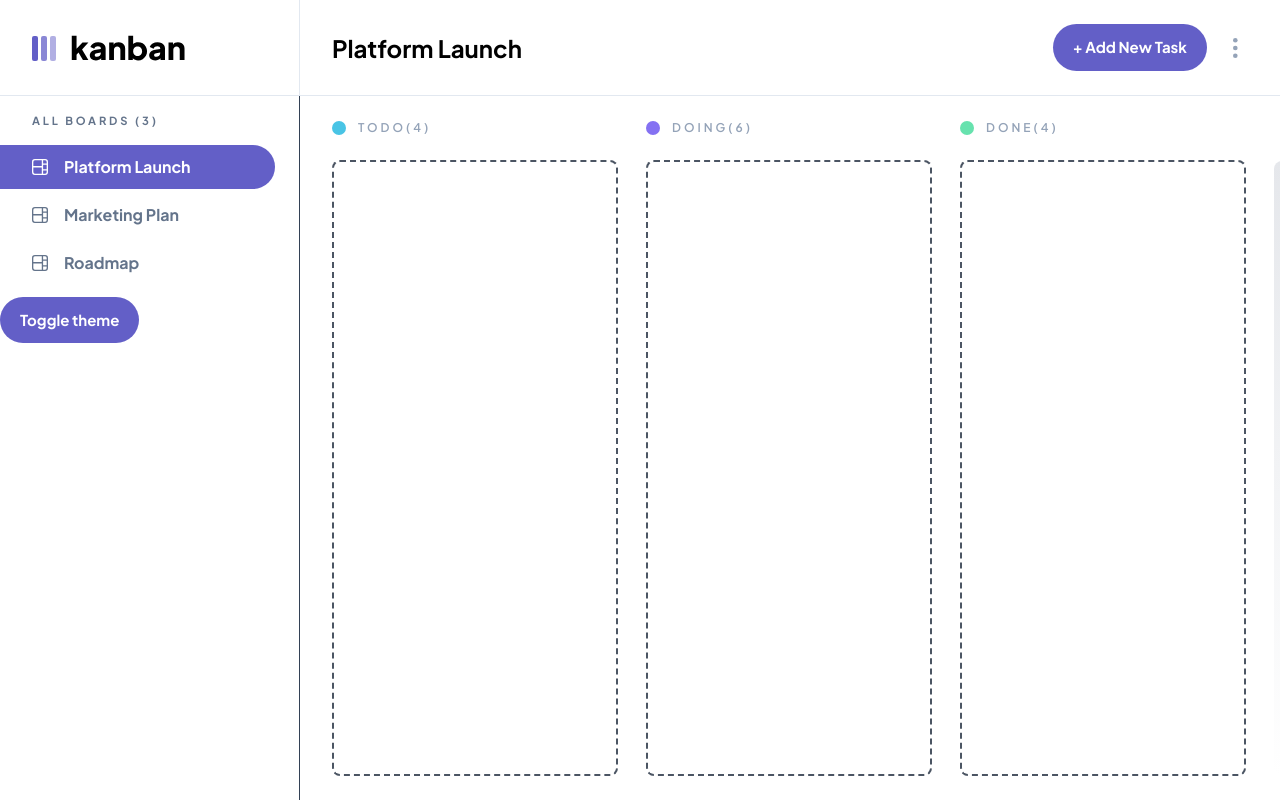
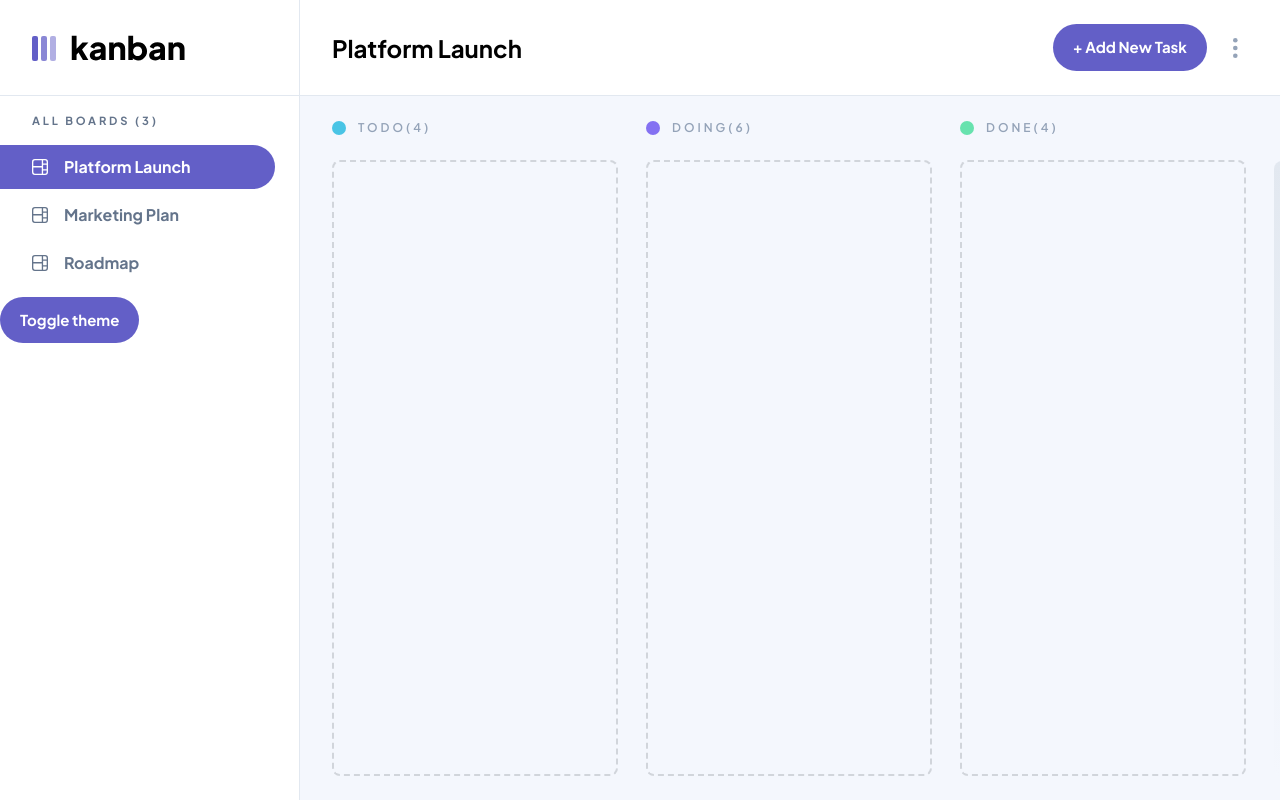
Before and after one commit to Mohamad-Ilham-Ramadhan/kanban-vue, a Vue app: page / in a window 1280 px wide. Built offline with nearby package versions, Linux system fonts and the light colour scheme.

Commit message:
style: light theme border and background

```diff
--- a/src/App.vue
+++ b/src/App.vue
@@ -34,7 +34,7 @@ function toggleTheme() {
   </header>
 
   <div class="flex flex-row">
-    <aside class="shrink-0 w-[300px] h-[100vh] fixed left-0 top-0 z-40 dark:bg-dark-light bg-white border-r border-r-slate-700 pt-[96px]">
+    <aside class="shrink-0 w-[300px] h-[100vh] fixed left-0 top-0 z-40 dark:bg-dark-light bg-white border-r border-r-slate-200 dark:border-r-slate-700 pt-[96px]">
       <div class="h-full pt-4 beautify-scrollbar overflow-auto">
         <div class="uppercase text-[.7rem] text-slate-500 dark:text-slate-400 font-bold tracking-[.175rem] pl-8 mb-4">
           all boards ({{ boardStore.boards.length }})
@@ -65,16 +65,14 @@ function toggleTheme() {
               <div class="uppercase font-semibold tracking-[3px] text-xs text-slate-400">{{ c.name }}({{ c.tasks.length }})</div>
             </div>
 
-            <div class="border-2 border-gray-600 border-dashed rounded-lg h-full">
-
-            </div>
+            <div class="border-2 border-gray-300 dark:border-gray-600 border-dashed rounded-lg h-full"></div>
           </div>
 
           <div
             class="shrink-0 w-[286px] flex flex-col"
           >
             <div class="h-[44px]"></div>
-            <div class="h-full bg-gradient-to-b dark:from-[#383942] dark:to-dark from-gray-200 to-white text-slate-400 dark:text-slate-400 hover:text-primary hover:cursor-pointer rounded-lg transition-colors flex items-center justify-center font-bold text-2xl ">
+            <div class="h-full bg-gradient-to-b dark:from-[#383942] dark:to-dark from-slate-200 to-light-theme-bg text-slate-400 dark:text-slate-400 hover:text-primary hover:cursor-pointer rounded-lg transition-colors flex items-center justify-center font-bold text-2xl ">
               + New Column
             </div>
           </div>
--- a/src/assets/main.css
+++ b/src/assets/main.css
@@ -2,6 +2,8 @@
 
 body {
   font-family: 'Plus Jakarta Sans';
+  color: #000;
+  background-color: theme('colors.light-theme-bg');
 }
 /* dark theme */
 html.dark body {
--- a/tailwind.config.js
+++ b/tailwind.config.js
@@ -11,6 +11,7 @@ module.exports = {
         primary: '#635fc7',
         'primary-light': '#A8A4FF',
         'dark-light': '#2b2c37',
+        'light-theme-bg': '#f4f7fd',
         dark: '#20212c',
         dot0: '#49C4E5',
         dot1: '#8471F2',
```
